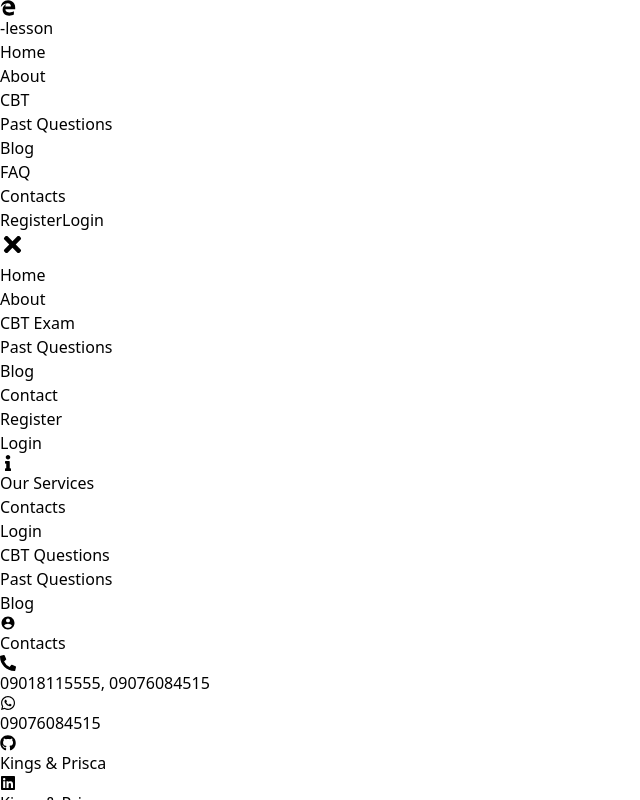
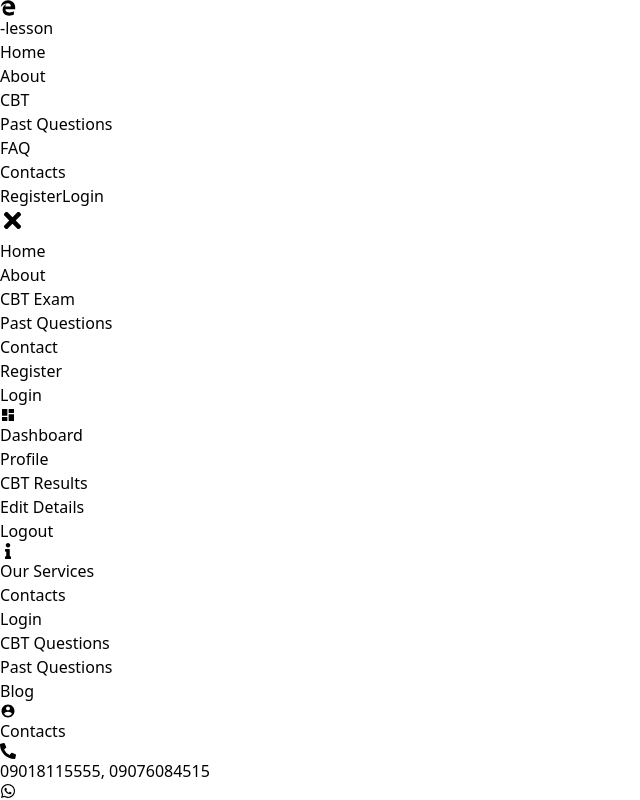
Before and after one commit to Xomcreate/elesson, a React (Vite) app: page /user in a window 1280 px wide. Both pictures are taken after a click on the button 12 px from the left and 244 px from the top of the page. Shown: the top 800 px of the page, without its empty margins (0-640 px from the left). Built offline with nearby package versions, Linux system fonts and the light colour scheme.

Commit message:
a new change

```diff
--- /dev/null
+++ b/src/DashboardComponents/Admin.jsx
@@ -0,0 +1,9 @@
+import React from 'react'
+
+function Admin() {
+  return (
+    <div>n5mgf</div>
+  )
+}
+
+export default Admin
--- /dev/null
+++ b/src/DashboardComponents/User.jsx
@@ -0,0 +1,76 @@
+import React, { useState } from 'react';
+import { MdDashboard } from "react-icons/md";
+import { useNavigate } from 'react-router-dom';
+import Details from '../DashboardmenuComponets/Details';
+import Profile from '../DashboardmenuComponets/Profile';
+import Log from '../DashboardmenuComponets/Log';
+import Welcome from '../DashboardmenuComponets/Welcome';
+
+function User() {
+  const [activeSection, setActiveSection] = useState(''); // Default: no section is active
+  const navigate = useNavigate();
+
+  const handleLogout = () => {
+    console.log('User logged out'); // You can also clear session storage or cookies here
+    navigate('/'); // Redirect to the Logout component
+  };
+
+  return (
+    <div className="grid min-h-[100vh] w-full grid-cols-8">
+      {/* Sidebar */}
+      <div className="col-span-2 bg-[#b8b6b6] grid grid-rows-4 " >
+        <div className="row-span-3 grid-rows-5 grid ">
+          {/* Dashboard Header */}
+          <div className="row-span-1 flex justify-center border border-b-black items-center hover:text-[orangered] text-[black] font-serif text-[25px] ">
+            <MdDashboard className="text-30px text-[orangered] font-bold" />
+            Dashboard
+          </div>
+
+          {/* Sidebar Options */}
+          <div
+            className="row-span-1 flex justify-center items-center cursor-pointer border-b-black border"
+
+            onClick={() => setActiveSection('details')} // Show Details on click
+          >
+            <h1 className="hover:text-[orangered] text-[black]  font-bold text-[20px] ">Profile</h1>
+          </div>
+          <div
+            className="row-span-1 flex justify-center items-center cursor-pointer  border-b-black border"
+
+            onClick={() => setActiveSection('login')} // Show Log on click
+          >
+            <h1 className="hover:text-[orangered] text-[black] font-bold text-[20px]">CBT Results</h1>
+          </div>
+          <div
+            className="row-span-1 flex justify-center items-center cursor-pointer border-b-black border"
+            onClick={() => setActiveSection('profile')} // Show Profile on click
+          >
+            <h1 className="hover:text-[orangered] text-[black] font-bold text-[20px]">Edit Details</h1>
+          </div>
+        </div>
+        {/* Logout Button */}
+        <div
+          className="row-span-1 flex justify-center items-center cursor-pointer"
+          onClick={handleLogout}
+        >
+          <h1 className="text-[black] text-[20px] ">Logout</h1>
+        </div>
+      </div>
+
+      {/* Content Section */}
+      <div className="col-span-6 bg-slate-900">
+        {/* Conditionally render based on activeSection */}
+        {activeSection === 'details' && <Details />}
+        {activeSection === 'login' && <Log />}
+        {activeSection === 'profile' && <Profile />}
+        {activeSection === '' && (
+          <div >
+            <Welcome/>
+          </div>
+        )}
+      </div>
+    </div>
+  );
+}
+
+export default User;
--- /dev/null
+++ b/src/DashboardmenuComponets/Details.jsx
@@ -0,0 +1,12 @@
+import React from 'react';
+
+function Details() {
+  return (
+    <div className="text-white p-4">
+      <h1>Details Section</h1>
+      <p>Here are your details...</p>
+    </div>
+  );
+}
+
+export default Details;
--- /dev/null
+++ b/src/DashboardmenuComponets/Log.jsx
@@ -0,0 +1,12 @@
+import React from 'react'
+
+function Log() {
+  return (
+    <div className="text-white p-4">
+      <h1>login Section</h1>
+      <p>Here are your details...</p>
+    </div>
+  )
+}
+
+export default Log
--- /dev/null
+++ b/src/DashboardmenuComponets/Profile.jsx
@@ -0,0 +1,12 @@
+import React from 'react'
+
+function Profile() {
+  return (
+    <div className="text-white p-4">
+      <h1>profile  Section</h1>
+      <p>Here are your details...</p>
+    </div>
+  )
+}
+
+export default Profile
--- /dev/null
+++ b/src/DashboardmenuComponets/Welcome.jsx
@@ -0,0 +1,11 @@
+import React from 'react'
+
+function Welcome() {
+  return (
+    <>
+    <div className=' bg-[white] grid h-[100vh] border border-black'></div>
+  </>
+  )
+}
+
+export default Welcome
--- a/src/SchoolComponents/Blog.jsx
+++ /dev/null
@@ -1,7 +0,0 @@
-import React from 'react'
-
-export default function Blog() {
-  return (
-    <div>Blog</div>
-  )
-}
--- a/src/SchoolComponents/Contactus.jsx
+++ b/src/SchoolComponents/Contactus.jsx
@@ -5,7 +5,7 @@ import { motion } from 'framer-motion'
 function Contactus() {
   return (
     <>
-    <div className='h-[90vh]  w-full grid justify-center items-center bg-white'>
+    <div className='h-[90vh]  w-full grid justify-center items-center bg-[#b4b3b3]'>
       <motion.div
         className='bg-white h-[80vh] w-[90vw] md:w-[70vw] lg:w-[30vw] grid grid-rows-8 rounded-2xl shadow-xl'
         initial={{ opacity: 0, scale: 0.8 }}
--- a/src/SchoolComponents/Header.jsx
+++ b/src/SchoolComponents/Header.jsx
@@ -1,16 +1,17 @@
-
 import React, { useState } from 'react';
 import { FaEdgeLegacy } from "react-icons/fa6";
-import { Link, useLocation, useNavigate } from 'react-router-dom'; // Import useNavigate
+import { Link, useLocation, useNavigate } from 'react-router-dom';
 import { motion } from 'framer-motion';
 import { FaBars, FaTimes } from "react-icons/fa";
-import Login from './Login'; // Import Login component
+import { BsFillPersonFill } from "react-icons/bs";
+import Login from './Login';
 
 function Header() {
   const [isOpen, setIsOpen] = useState(false);
-  const [showLogin, setShowLogin] = useState(false); // State to show/hide login popup
-  const location = useLocation(); // To track active route
-  const navigate = useNavigate(); // Initialize useNavigate for navigation
+  const [showLogin, setShowLogin] = useState(false);
+  const [isLoggedIn, setIsLoggedIn] = useState(false); // Tracks if user is logged in
+  const location = useLocation();
+  const navigate = useNavigate();
 
   // Framer Motion animation for the mobile menu
   const menuVariants = {
@@ -46,7 +47,6 @@ function Header() {
         {/* Logo Section */}
         <div className='flex ml-[40px] items-center text-white text-[25px] font-bold'>
           <FaEdgeLegacy className='text-[orangered] text-[25px] animate-pulse' /><p>-lesson</p>
-
         </div>
 
         {/* Menu for larger screens */}
@@ -64,9 +64,7 @@ function Header() {
             <li className={`hover:text-yellow-400 transition-all duration-300 ${location.pathname === '/past' ? 'text-[orangered]' : ''}`}>
               <Link to='/Past Questions'>Past Questions</Link>
             </li>
-            <li className={`hover:text-yellow-400 transition-all duration-300 ${location.pathname === '/blog' ? 'text-[orangered]' : ''}`}>
-              <Link to='/Blog'>Blog</Link>
-            </li>
+
             <li className='hover:text-yellow-400 transition-all duration-300'><a href=" #Hero4">FAQ</a></li>
             <li className={`hover:text-yellow-400 transition-all duration-300 ${location.pathname === '/contact' ? 'text-[orangered]' : ''}`}>
               <Link to='/Contact'>Contacts</Link>
@@ -77,22 +75,28 @@ function Header() {
         {/* Buttons Section for larger screens */}
         <div className='hidden md:flex gap-4'>
           <button
-            onClick={() => navigate('/register')} // Navigate to Register page on click
+            onClick={() => navigate('/register')}
             className='bg-gradient-to-r from-[orangered] to-[#ff7300] text-white text-[15px] h-[4vh] w-[8vw] rounded-lg hover:bg-yellow-400 transition-all duration-300'>
             Register
           </button>
           <button
-            onClick={() => setShowLogin(true)} // Show login popup on click
+            onClick={() => setShowLogin(true)}
             className='bg-gradient-to-r from-[orangered] to-[#ff7300] text-white text-[15px] h-[4vh] w-[8vw] rounded-lg hover:bg-yellow-400 transition-all duration-300'>
             Login
           </button>
+          {isLoggedIn && (
+            <button
+              className='bg-gradient-to-r from-[orangered] to-[#ff7300] justify-center grid items-center text-white text-[15px] h-[4vh] w-[2vw] rounded-full hover:bg-yellow-400 transition-all duration-300'>
+              <BsFillPersonFill className=' text-[20px]' />
+            </button>
+          )}
         </div>
 
         {/* Hamburger Menu for mobile */}
         <div className='md:hidden text-white'>
           <motion.button
             onClick={() => setIsOpen(!isOpen)}
-            whileTap={{ scale: 0.9 }} // Animation on click
+            whileTap={{ scale: 0.9 }}
             className='focus:outline-none'
           >
             {isOpen ? <FaTimes size={25} /> : <FaBars size={25} />}
@@ -102,13 +106,15 @@ function Header() {
 
       {/* Collapsible Mobile Menu */}
       <motion.div
-        className='md:hidden bg-[#4141da] text-white overflow-hidden'
+        className='md:hidden bg-[#3f3f74] text-white overflow-hidden'
         initial={false}
         animate={isOpen ? "open" : "closed"}
         variants={menuVariants}
       >
         <ul className='flex flex-col items-center gap-[20px] py-4'>
-          {['/', '/About', '/CBT Exam', '/Past Questions', '/Blog', '/Contact'].map((path, index) => (
+          {['/', '/About', '/CBT Exam', '/Past Questions',  '/Contact', isLoggedIn ? '/user' : null]
+            .filter(Boolean)
+            .map((path, index) => (
               <motion.li
                 key={path}
                 variants={itemVariants}
@@ -130,7 +136,7 @@ function Header() {
             transition={{ delay: 0.6 }}
           >
             <button
-              onClick={() => navigate('/register')} // Navigate to Register page on click
+              onClick={() => navigate('/register')}
               className='bg-gradient-to-r from-[orangered] to-[#ff7300] text-white text-[15px] h-[4vh] w-[60vw] rounded-lg hover:bg-yellow-400 transition-all duration-300'>
               Register
             </button>
@@ -143,7 +149,7 @@ function Header() {
             transition={{ delay: 0.7 }}
           >
             <button
-              onClick={() => { setIsOpen(false); setShowLogin(true); }} // Show login popup and close mobile menu
+              onClick={() => { setIsOpen(false); setShowLogin(true); }}
               className='bg-gradient-to-r from-[orangered] to-[#ff7300] text-white text-[15px] h-[4vh] w-[60vw] rounded-lg hover:bg-yellow-400 transition-all duration-300'>
               Login
             </button>
@@ -152,7 +158,7 @@ function Header() {
       </motion.div>
 
       {/* Login Popup Modal */}
-      {showLogin && <Login onClose={() => setShowLogin(false)} />} {/* Render Login component conditionally */}
+      {showLogin && <Login onClose={() => setShowLogin(false)} />}
     </>
   );
 }
--- a/src/SchoolComponents/Register.jsx
+++ b/src/SchoolComponents/Register.jsx
@@ -4,7 +4,7 @@ import { motion } from 'framer-motion'
 
 function Register() {
   return (
-    <div className='h-[130vh] w-screen grid justify-center items-center bg-[#dfdddd]'>
+    <div className='h-[130vh] w-screen grid justify-center items-center bg-[#b4b3b3]'>
       <motion.div
         className='bg-white h-[120vh] w-[90vw] md:w-[70vw] lg:w-[30vw] grid grid-rows-8 rounded-2xl shadow-xl'
         initial={{ opacity: 0, scale: 0.8 }}
--- a/src/main.jsx
+++ b/src/main.jsx
@@ -9,9 +9,14 @@ import About from './SchoolComponents/About';
 import Pastquestions from './SchoolComponents/Pastquestions';
 import Cbtquestions from './SchoolComponents/Cbtquestions';
 import Contactus from './SchoolComponents/Contactus';
-import Blog from './SchoolComponents/Blog';
 import Footer from './SchoolComponents/Footer';
-import Register from './SchoolComponents/Register'; // Import Register
+import Register from './SchoolComponents/Register';
+import Admin from './DashboardComponents/Admin';
+import User from './DashboardComponents/User';
+
+
+
+ // Import Register
 
 createRoot(document.getElementById('root')).render(
   <StrictMode>
@@ -24,6 +29,12 @@ createRoot(document.getElementById('root')).render(
         <Route path='/Past Questions' element={<Pastquestions />} />
         <Route path='/Contact' element={<Contactus />} />
         <Route path='/Register' element={<Register />} /> {/* Register route */}
+        <Route path='/codecraft' element={<Admin />} />
+        <Route path='/user' element={<User />} /> {/* Register route */}
+
+
+
+
       </Routes>
       <Footer />
     </BrowserRouter>
```
Lines whose indentation alone changed are shown as unchanged.
